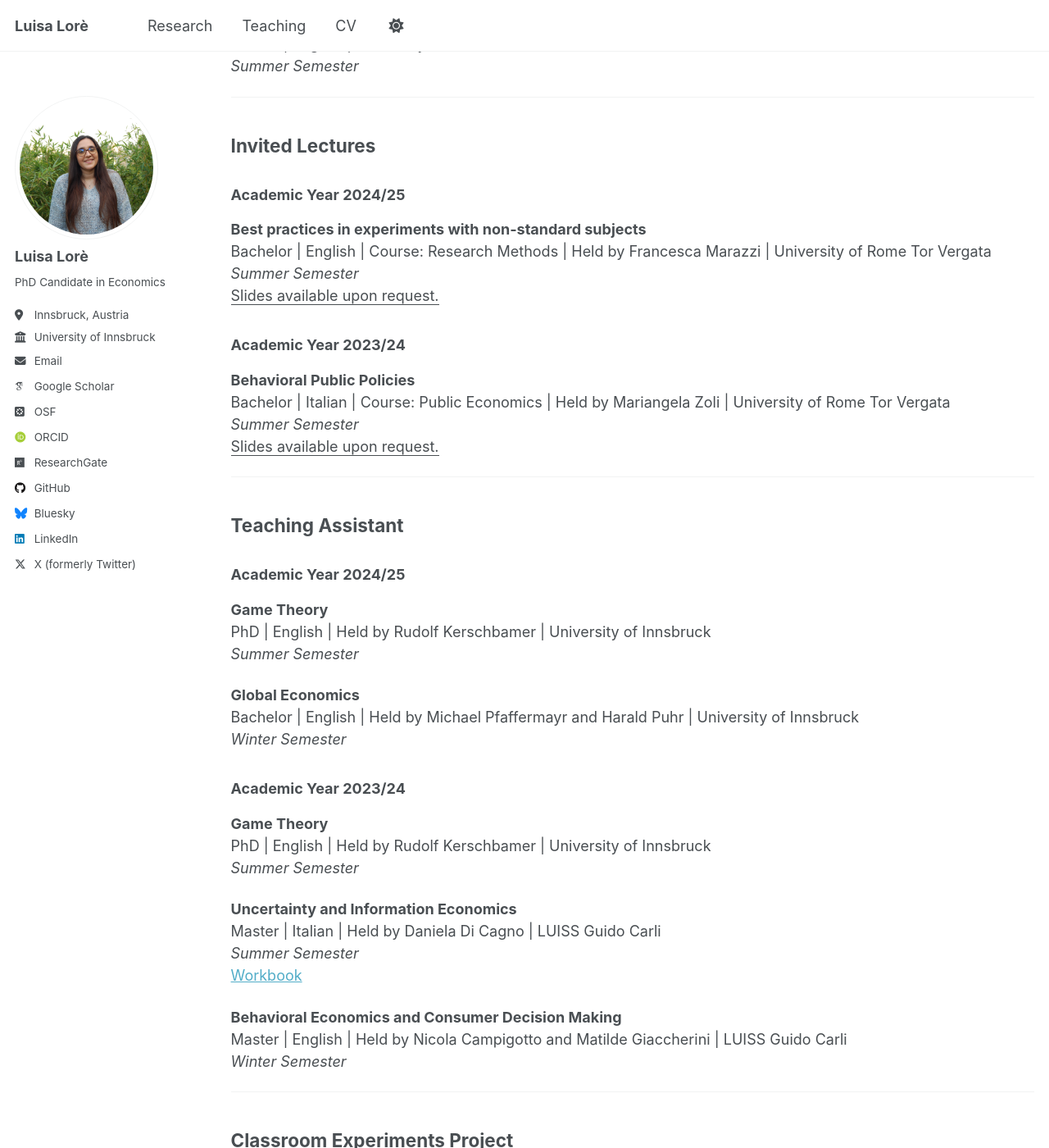
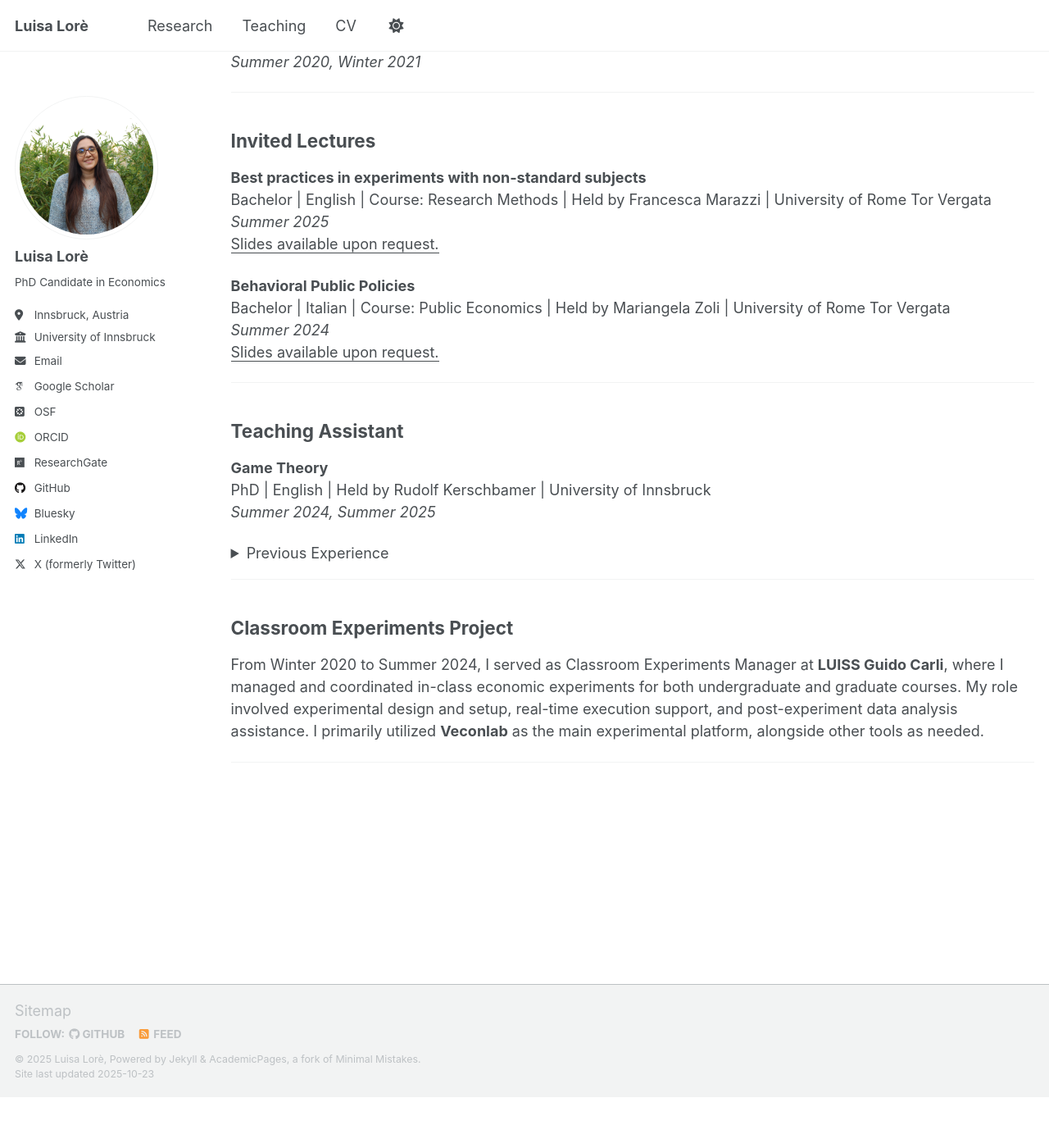
Before and after one commit to LuisaLore/luisalore, a Jekyll site: the page built from _pages/teaching.md, in a window 1280 px wide and 1400 px high, scrolled down 437 px. Shown: the whole window at 82% size. Built offline with Jekyll 4.4.1, drawn with Linux system fonts in a browser that asks for light colours; some web fonts are replaced; a script that is not in the unit is left out; after the commit the page ends 1775 px from its top, so only the background shows below that; some of the changed text lies outside the part shown.

Commit message:
Update teaching.md

```diff
--- a/_pages/teaching.md
+++ b/_pages/teaching.md
@@ -11,95 +11,55 @@ author_profile: true
 
 ## Lecturer
 
-### Academic Year 2025/26
-
 **Nudging**<br>
 Bachelor | English | University of Innsbruck<br>
-*Summer & Winter Semesters*
-
-### Academic Year 2024/25
+*Winter 2025, Summer 2026*
 
 **Economic Theory**<br>
 Master | English | University of Innsbruck<br>
-*Summer Semester*
+*Summer 2025*
+
+<p><strong>Behavioral Public Policies</strong><br>
+Bachelor | Italian | University of Rome Tor Vergata<br>
+<em>Summer 2020, Winter 2021</em></p>
 
 ---
 
 ## Invited Lectures
 
-### Academic Year 2024/25
-
 **Best practices in experiments with non-standard subjects**<br>
 Bachelor | English | Course: Research Methods | Held by Francesca Marazzi | University of Rome Tor Vergata<br>
-*Summer Semester*<br>
+*Summer 2025*<br>
 <u class="spelling">Slides available upon request.</u>
-
-### Academic Year 2023/24
 
 **Behavioral Public Policies**<br>
 Bachelor | Italian | Course: Public Economics | Held by Mariangela Zoli | University of Rome Tor Vergata<br>
-*Summer Semester*<br>
+*Summer 2024*<br>
 <u class="spelling">Slides available upon request.</u>
 
 ---
 
 ## Teaching Assistant
 
-### Academic Year 2024/25
-
 **Game Theory**<br>
 PhD | English | Held by Rudolf Kerschbamer | University of Innsbruck<br>
-*Summer Semester*
-
-**Global Economics**<br>
-Bachelor | English | Held by Michael Pfaffermayr and Harald Puhr | University of Innsbruck<br>
-*Winter Semester*
-
-### Academic Year 2023/24
-
-**Game Theory**<br>
-PhD | English | Held by Rudolf Kerschbamer | University of Innsbruck<br>
-*Summer Semester*
-
-**Uncertainty and Information Economics**<br>
-Master | Italian | Held by Daniela Di Cagno | LUISS Guido Carli<br>
-*Summer Semester*<br>
-<a href="{{ site.baseurl }}/files/LUISS_EconInfo_2024.pdf">Workbook</a>
-
-**Behavioral Economics and Consumer Decision Making**<br>
-Master | English | Held by Nicola Campigotto and Matilde Giaccherini | LUISS Guido Carli<br>
-*Winter Semester*
-
----
-
-## Classroom Experiments Project
+*Summer 2024, Summer 2025*
 
 <details>
-<summary>Click to expand</summary>
+<summary>Previous Experience</summary>
 
-<p>From Winter 2020 to Summer 2024, I served as Classroom Experiments Manager at <strong>LUISS Guido Carli</strong>, where I managed and coordinated in-class economic experiments for both undergraduate and graduate courses. My role involved experimental design and setup, real-time execution support, and post-experiment data analysis assistance. I primarily utilized <strong>Veconlab</strong> as the main experimental platform, alongside other tools as needed.</p>
-
-</details>
-
----
-
-## Previous Teaching Experience
-
-<details>
-<summary>Click to expand</summary>
-
-<h3>Lecturer</h3>
-
-<p><strong>Behavioral Public Policies</strong><br>
-Bachelor | Italian | University of Rome Tor Vergata<br>
-<em>Summer 2020, Winter 2021</em></p>
-
-<h3>Teaching Assistant</h3>
+<p><strong>Global Economics</strong><br>
+Bachelor | English | Held by Michael Pfaffermayr and Harald Puhr | University of Innsbruck<br>
+<em>Winter 2024</em></p>
 
 <p><strong>Uncertainty and Information Economics</strong><br>
 Master | Italian | Held by Daniela Di Cagno | LUISS Guido Carli<br>
-<em>Summer 2023</em><br>
-<a href="{{ site.baseurl }}/files/LUISS_EconInfo_2023.pdf">Workbook</a></p>
+<em>Summer 2023, Summer 2024</em><br>
+<a href="{{ site.baseurl }}/files/LUISS_EconInfo_2023.pdf">Workbook Summer 2023</a> | <a href="{{ site.baseurl }}/files/LUISS_EconInfo_2024.pdf">Workbook Summer 2024</a></p>
+
+<p><strong>Behavioral Economics and Consumer Decision Making</strong><br>
+Master | English | Held by Nicola Campigotto and Matilde Giaccherini | LUISS Guido Carli<br>
+<em>Winter 2023</em></p>
 
 <p><strong>Microeconomics</strong><br>
 Bachelor | English | Held by Lorenzo Spadoni | LUISS Guido Carli<br>
@@ -143,3 +103,11 @@ Bachelor | English | Held by Gianni De Fraja | University of Rome Tor Vergata<br
 <em>Summer 2020</em></p>
 
 </details>
+
+---
+
+## Classroom Experiments Project
+
+<p>From Winter 2020 to Summer 2024, I served as Classroom Experiments Manager at <strong>LUISS Guido Carli</strong>, where I managed and coordinated in-class economic experiments for both undergraduate and graduate courses. My role involved experimental design and setup, real-time execution support, and post-experiment data analysis assistance. I primarily utilized <strong>Veconlab</strong> as the main experimental platform, alongside other tools as needed.</p>
+
+---
```
